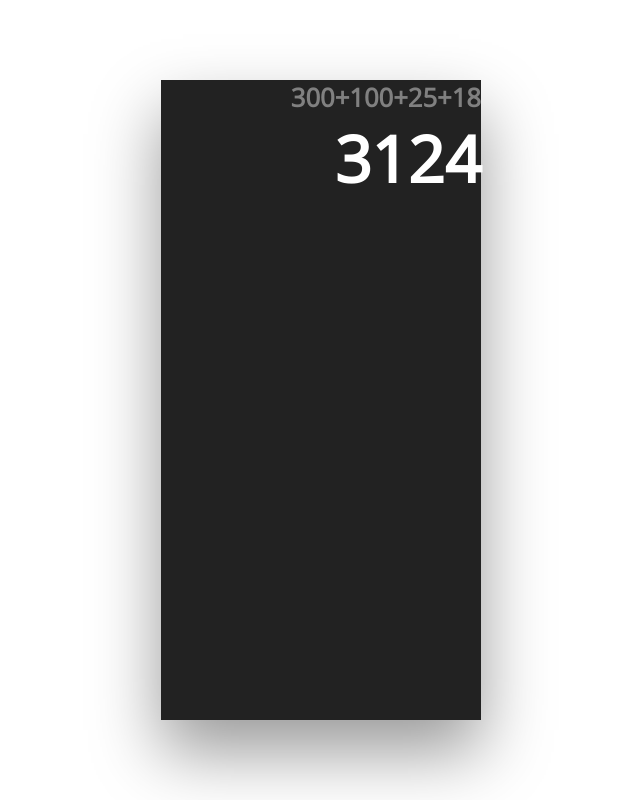
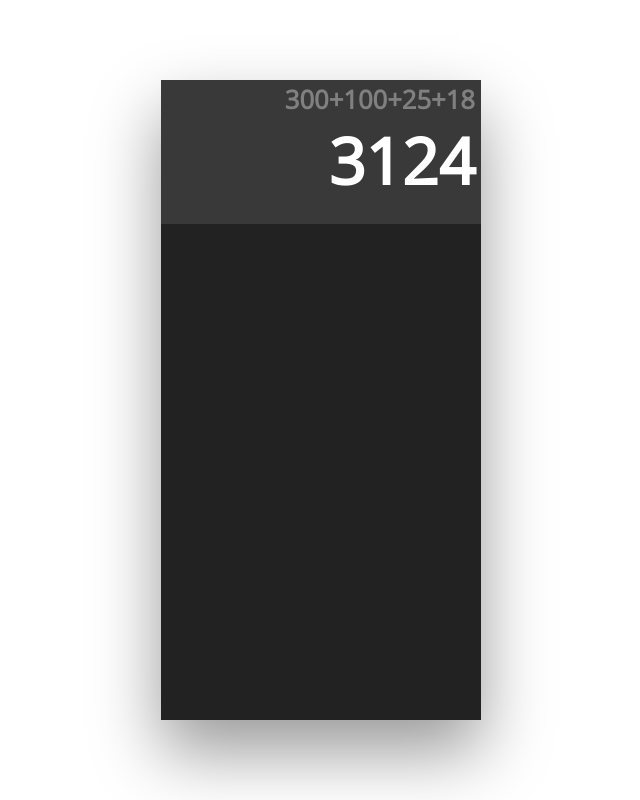
Before and after one commit to Alessag/react-calculator, a React (Create React App) app: page / in a window 1280 px wide. Shown: the whole page, without its empty margins (319-959 px from the left). Built offline with nearby package versions, Linux system fonts and the light colour scheme.

Commit message:
Screen styles

```diff
--- a/src/styles/styles.css
+++ b/src/styles/styles.css
@@ -36,3 +36,8 @@
   justify-content: flex-end;
   align-items: flex-end;
 }
+
+.screen {
+  background-color: #393939;
+  padding: 2px 6px 20px 0;
+}
```
